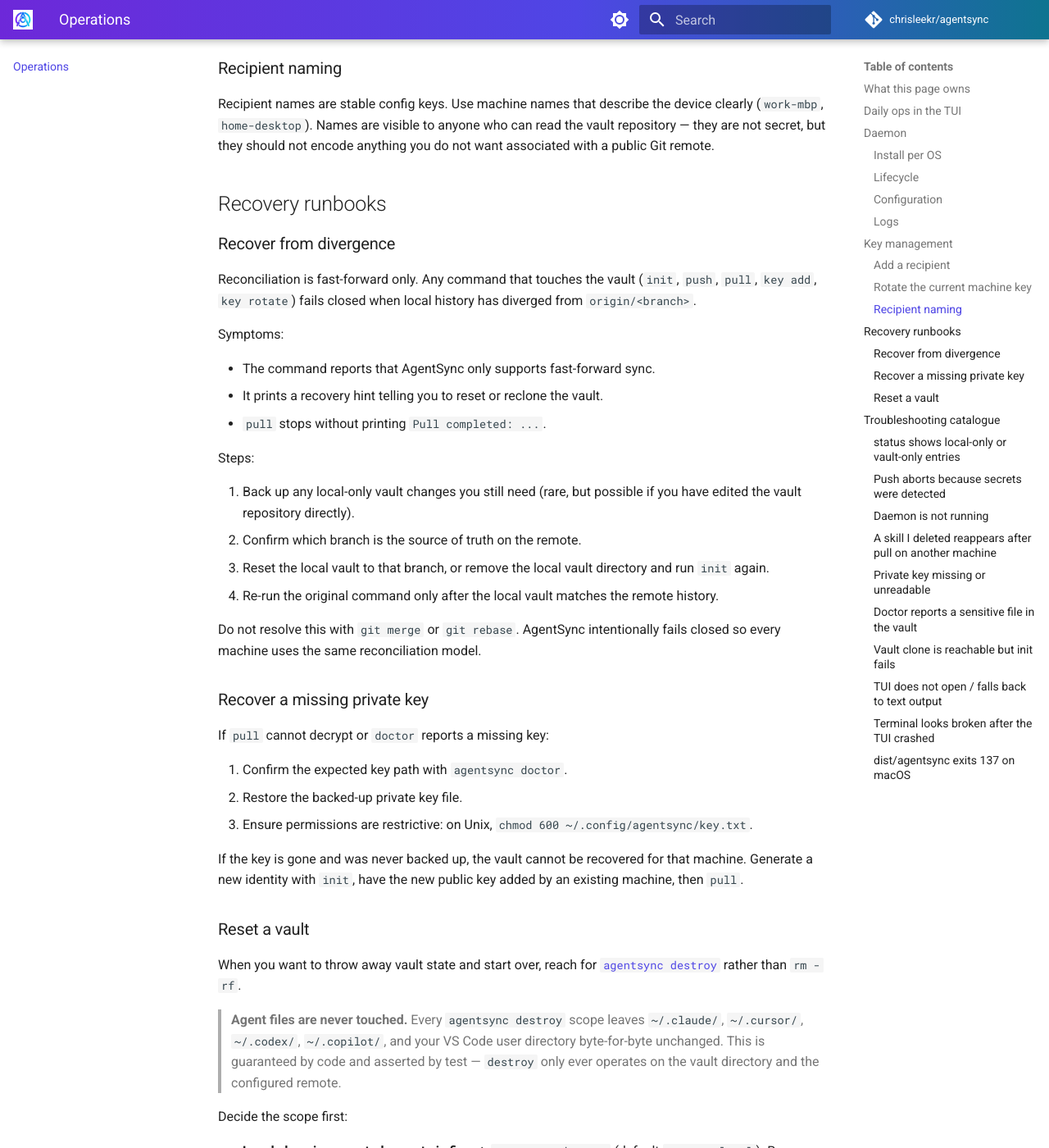
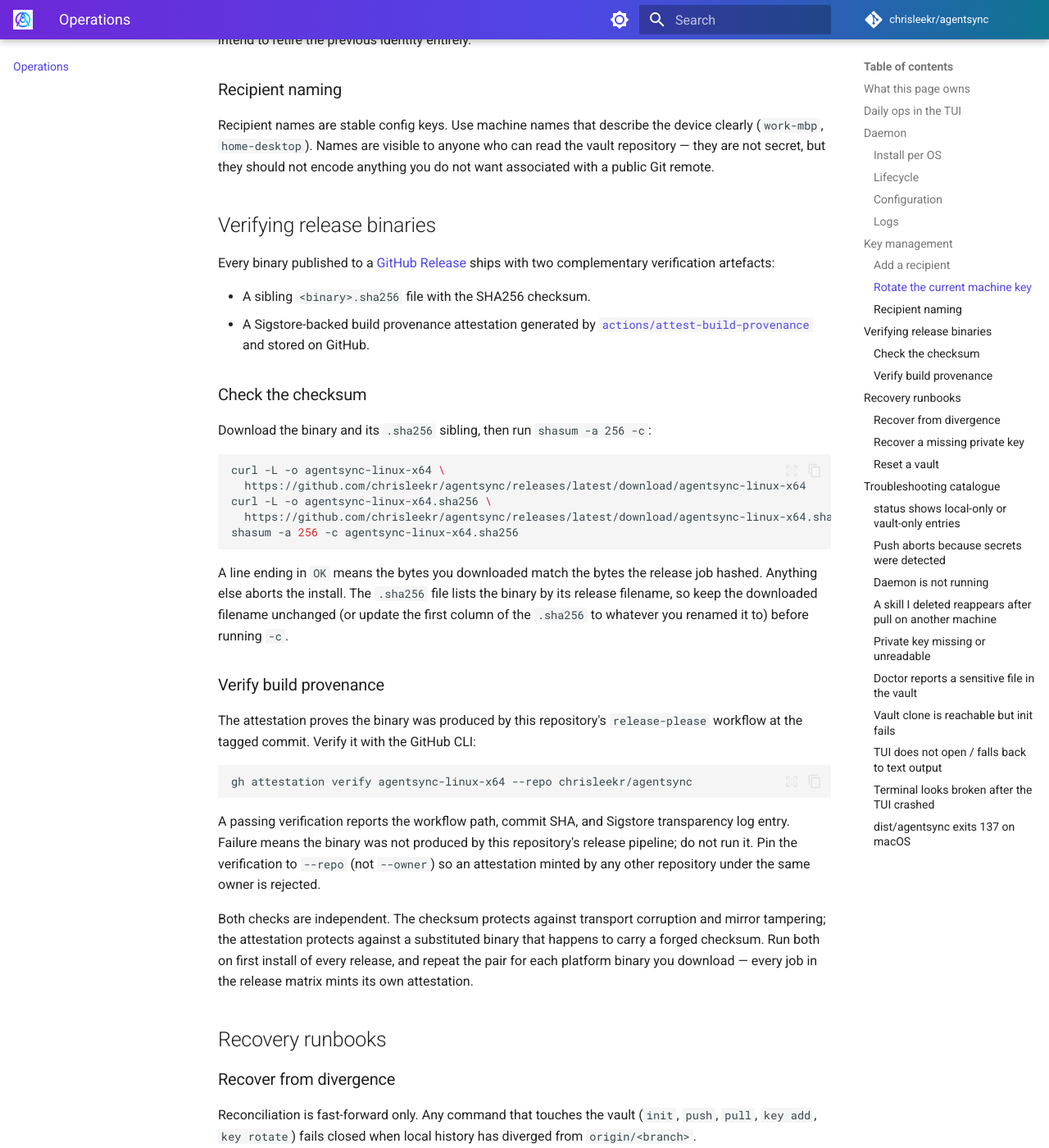
Before and after one commit to chrisleekr/agentsync, an MkDocs documentation site: the page built from docs/operations.md, in a window 1280 px wide and 1400 px high, scrolled down 3221 px. Shown: the whole window at 82% size. Built offline with MkDocs 1.6.1 and Material for MkDocs 9.7.7, drawn with Linux system fonts in a browser that asks for light colours; comment, search, counter and statistics services are not loaded; some of the changed text lies outside the part shown.

Commit message:
ci(packaging): add SHA256 checksums and Sigstore build provenance to release binaries (#88)

````diff
--- a/docs/operations.md
+++ b/docs/operations.md
@@ -4,7 +4,7 @@ Run AgentSync in production for your own laptops: install the daemon, rotate key
 
 ## What this page owns
 
-This page owns day-2 concerns. It is the single home for the daemon install procedure on each OS, the key-rotation runbook, and the troubleshooting catalogue. The architectural model behind these flows lives in [Architecture](architecture.md); the command flag reference lives in [Commands](commands.md).
+This page owns day-2 concerns. It is the single home for the daemon install procedure on each OS, the key-rotation runbook, the release binary verification recipe, and the troubleshooting catalogue. The architectural model behind these flows lives in [Architecture](architecture.md); the command flag reference lives in [Commands](commands.md).
 
 ## Daily ops in the TUI
 
@@ -111,6 +111,39 @@ Rotation requires the existing private key to still be readable, because every v
 ### Recipient naming
 
 Recipient names are stable config keys. Use machine names that describe the device clearly (`work-mbp`, `home-desktop`). Names are visible to anyone who can read the vault repository — they are not secret, but they should not encode anything you do not want associated with a public Git remote.
+
+## Verifying release binaries
+
+Every binary published to a [GitHub Release](https://github.com/chrisleekr/agentsync/releases/latest) ships with two complementary verification artefacts:
+
+- A sibling `<binary>.sha256` file with the SHA256 checksum.
+- A Sigstore-backed build provenance attestation generated by [`actions/attest-build-provenance`](https://github.com/actions/attest-build-provenance) and stored on GitHub.
+
+### Check the checksum
+
+Download the binary and its `.sha256` sibling, then run `shasum -a 256 -c`:
+
+```bash
+curl -L -o agentsync-linux-x64 \
+  https://github.com/chrisleekr/agentsync/releases/latest/download/agentsync-linux-x64
+curl -L -o agentsync-linux-x64.sha256 \
+  https://github.com/chrisleekr/agentsync/releases/latest/download/agentsync-linux-x64.sha256
+shasum -a 256 -c agentsync-linux-x64.sha256
+```
+
+A line ending in `OK` means the bytes you downloaded match the bytes the release job hashed. Anything else aborts the install. The `.sha256` file lists the binary by its release filename, so keep the downloaded filename unchanged (or update the first column of the `.sha256` to whatever you renamed it to) before running `-c`.
+
+### Verify build provenance
+
+The attestation proves the binary was produced by this repository's `release-please` workflow at the tagged commit. Verify it with the GitHub CLI:
+
+```bash
+gh attestation verify agentsync-linux-x64 --repo chrisleekr/agentsync
+```
+
+A passing verification reports the workflow path, commit SHA, and Sigstore transparency log entry. Failure means the binary was not produced by this repository's release pipeline; do not run it. Pin the verification to `--repo` (not `--owner`) so an attestation minted by any other repository under the same owner is rejected.
+
+Both checks are independent. The checksum protects against transport corruption and mirror tampering; the attestation protects against a substituted binary that happens to carry a forged checksum. Run both on first install of every release, and repeat the pair for each platform binary you download — every job in the release matrix mints its own attestation.
 
 ## Recovery runbooks
 
````
Also changed, not shown: docs/index.md (+1 -1 lines), 1 other file.
